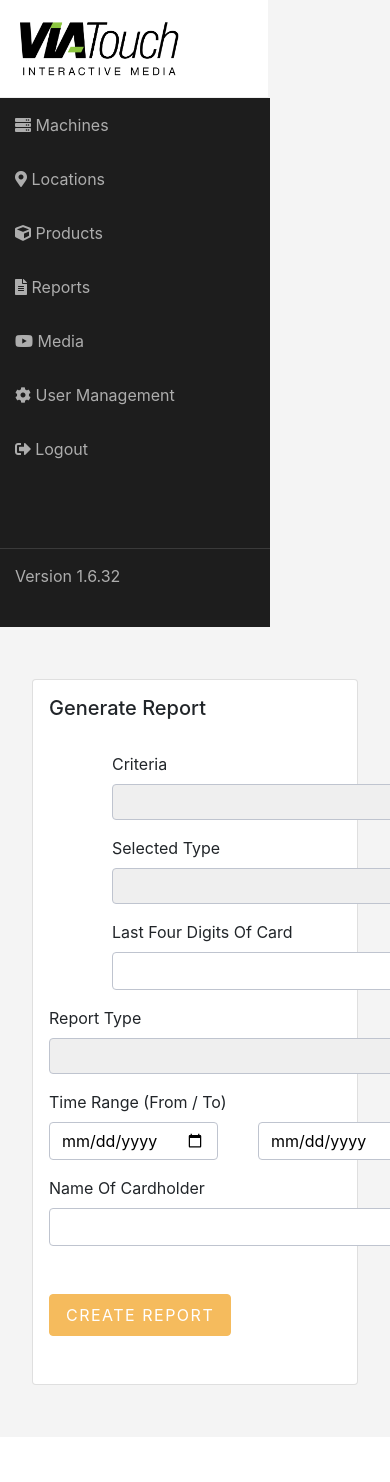
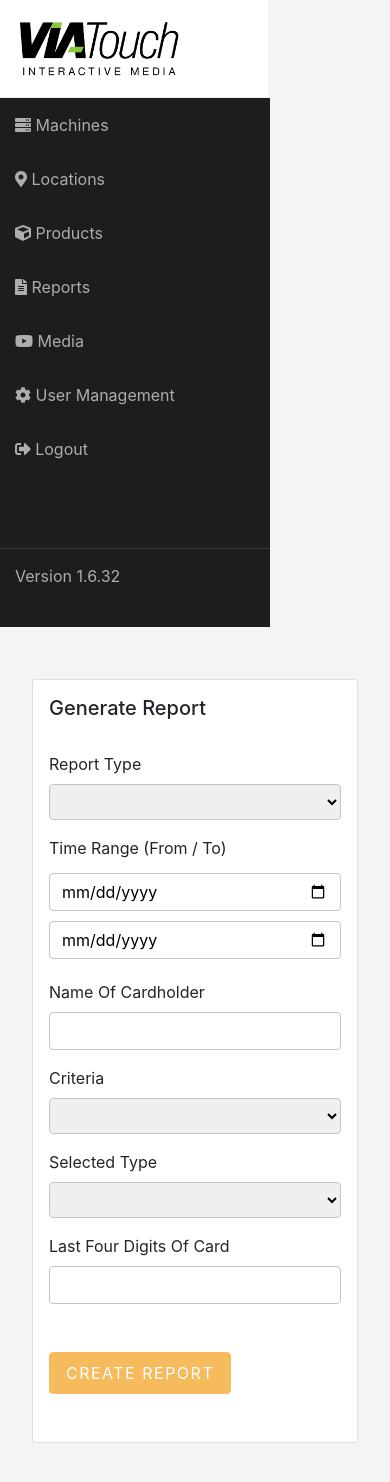
Before and after one commit to answebdev/vicki-dashboard, a React (Create React App) app: page / in a window 390 px wide. Shown: the top 1482 px of the page. Before the commit the page ends 1437 px from the top, so only its background shows below. Built offline with nearby package versions, Linux system fonts and the light colour scheme.

Commit message:
add responsiveness

```diff
--- a/src/components/CreateReport.js
+++ b/src/components/CreateReport.js
@@ -161,18 +161,24 @@ const CreateReport = () => {
                       >
                         <Form.Label>Time Range (From / To)</Form.Label>
                         <div className={classes.DatepickerContainer}>
+                          <div className={classes.FromDatepicker}>
                             <input
                               className={`${classes.FormControlLeft} ${classes.Datepicker}`}
                               type='date'
                               onChange={(e) => setFrom_date(e.target.value)}
                               value={from_date}
+                              title='From'
                             ></input>
+                          </div>
+                          <div className={classes.ToDatepicker}>
                             <input
                               className={`${classes.FormControlLeft} ${classes.Datepicker}`}
                               type='date'
                               onChange={(e) => setTo_date(e.target.value)}
                               value={to_date}
+                              title='To'
                             ></input>
+                          </div>
                         </div>
                       </Form.Group>
                       <Form.Group
@@ -190,12 +196,6 @@ const CreateReport = () => {
                           name='cardholder'
                         ></input>
                       </Form.Group>
-                      <button
-                        onClick={() => fetchResults()}
-                        className={classes.CreateBtn}
-                      >
-                        CREATE REPORT
-                      </button>
                     </div>
 
                     <div>
@@ -256,6 +256,13 @@ const CreateReport = () => {
                       </Form.Group>
                     </div>
                   </div>
+
+                  <button
+                    onClick={() => fetchResults()}
+                    className={classes.CreateBtn}
+                  >
+                    CREATE REPORT
+                  </button>
                 </Card.Body>
               </Card>
             </div>
--- a/src/styles/Dashboard.module.css
+++ b/src/styles/Dashboard.module.css
@@ -3,16 +3,16 @@
   background-color: #f4f4f4;
 }
 
-.Link {
+/* .Link {
   text-decoration: none;
   color: #adadad;
 }
 
 .Link:hover {
   color: #1d1d1d;
-}
+} */
 
-.SidebarContent {
+/* .SidebarContent {
   cursor: pointer;
 }
 
@@ -28,11 +28,11 @@
 
 .SidebarHeader {
   padding: 20px;
-}
+} */
 
 .InputContainer {
   display: flex;
-  justify-content: space-around;
+  justify-content: space-between;
   flex-wrap: wrap;
   width: 100%;
 }
@@ -43,9 +43,9 @@
   border-color: #bfc4cf;
 }
 
-.FormControlLeft {
+/* .FormControlLeft {
   margin-right: 40px;
-}
+} */
 
 .Dropdown {
   padding: 6px 12px;
@@ -62,6 +62,15 @@
 .DatepickerContainer {
   display: flex;
   justify-content: space-between;
+}
+
+.FromDatepicker {
+  width: 100%;
+  margin-right: 10px;
+}
+
+.ToDatepicker {
+  width: 100%;
 }
 
 .Datepicker {
@@ -108,50 +117,43 @@
 /* ===== MEDIA QUERIES ===== */
 @media screen and (min-width: 981px) and (max-width: 1200px) {
   .InputContainer {
+    display: inherit;
     flex-direction: column-reverse;
     flex-wrap: wrap;
   }
+
+  /* .DatepickerContainer {
+    display: flex;
+    justify-content: flex-start;
+  } */
 }
 
 @media screen and (min-width: 769px) and (max-width: 980px) {
   .InputContainer {
-    flex-direction: column-reverse;
+    display: inherit;
+    /* flex-direction: column-reverse; */
   }
 }
 
 @media screen and (min-width: 641px) and (max-width: 768px) {
   .InputContainer {
-    flex-direction: column-reverse;
-    align-items: center;
-  }
-
-  .FormControlLeft,
-  .FormControlRight {
-    width: 100%;
+    display: inherit;
+    /* flex-direction: column-reverse;
+    align-items: center; */
   }
 }
 
 @media screen and (min-width: 551px) and (max-width: 640px) {
   .InputContainer {
-    flex-direction: column-reverse;
-    align-items: center;
-  }
-
-  .FormControlLeft,
-  .FormControlRight {
-    width: 100%;
+    display: inherit;
   }
 }
 
 @media screen and (min-width: 471px) and (max-width: 550px) {
   .InputContainer {
-    flex-direction: column-reverse;
-    align-items: center;
-  }
-
-  .FormControlLeft,
-  .FormControlRight {
-    width: 100%;
+    display: inherit;
+    /* flex-direction: column-reverse;
+    align-items: center; */
   }
 
   .DatepickerContainer {
@@ -166,36 +168,51 @@
 
 @media screen and (min-width: 431px) and (max-width: 470px) {
   .InputContainer {
-    flex-direction: column-reverse;
-    align-items: center;
+    display: inherit;
+    /* flex-direction: column-reverse;
+    align-items: center; */
   }
 
-  .FormControlLeft,
-  .FormControlRight {
-    width: 100%;
+  .DatepickerContainer {
+    display: flex;
+    flex-direction: column;
+  }
+
+  .Datepicker {
+    margin: 5px 0;
   }
 }
 
 @media screen and (min-width: 401px) and (max-width: 430px) {
   .InputContainer {
-    flex-direction: column-reverse;
-    align-items: center;
+    display: inherit;
+    /* flex-direction: column-reverse;
+    align-items: center; */
   }
 
-  .FormControlLeft,
-  .FormControlRight {
-    width: 100%;
+  .DatepickerContainer {
+    display: flex;
+    flex-direction: column;
+  }
+
+  .Datepicker {
+    margin: 5px 0;
   }
 }
 
 @media screen and (min-width: 100px) and (max-width: 400px) {
   .InputContainer {
-    flex-direction: column-reverse;
-    align-items: center;
+    display: inherit;
+    /* flex-direction: column-reverse;
+    align-items: center; */
   }
 
-  .FormControlLeft,
-  .FormControlRight {
-    width: 100%;
+  .DatepickerContainer {
+    display: flex;
+    flex-direction: column;
+  }
+
+  .Datepicker {
+    margin: 5px 0;
   }
 }
```
Lines whose indentation alone changed are shown as unchanged.
